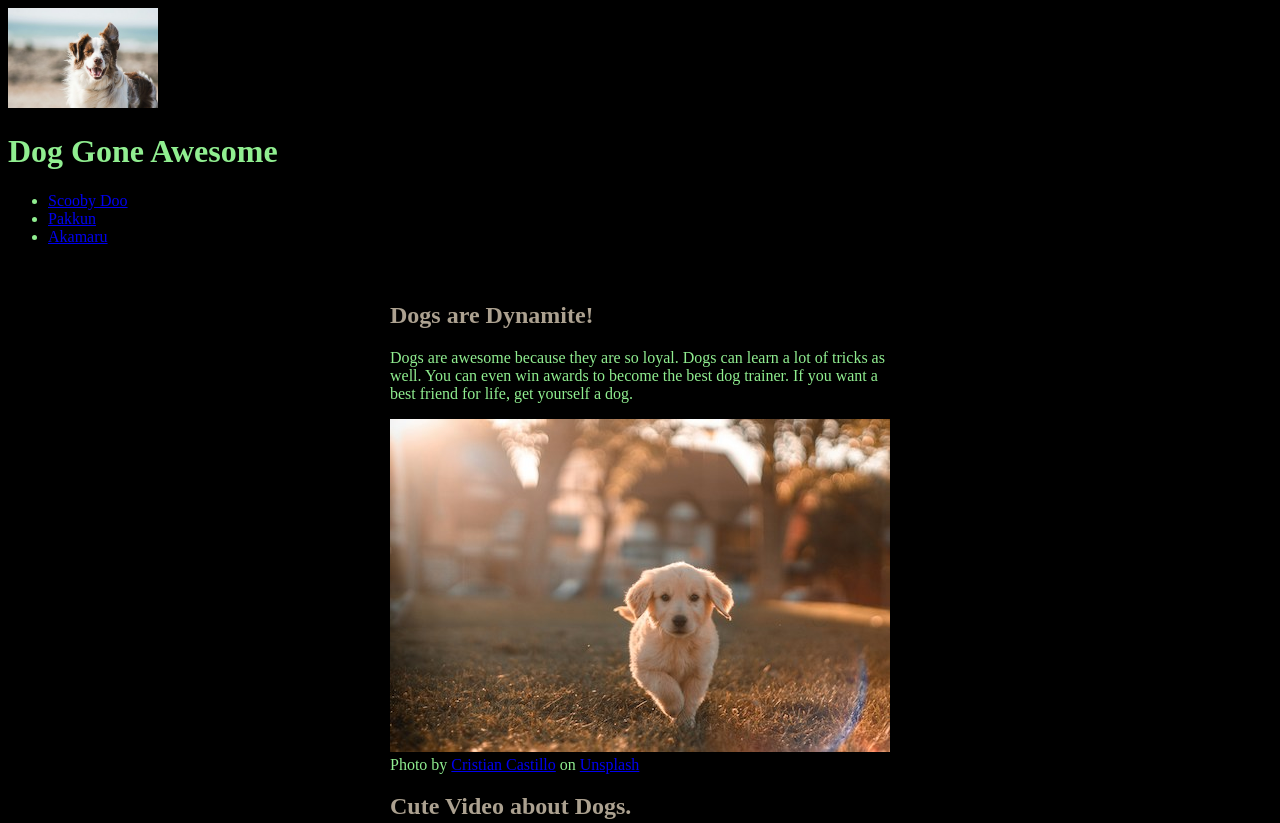
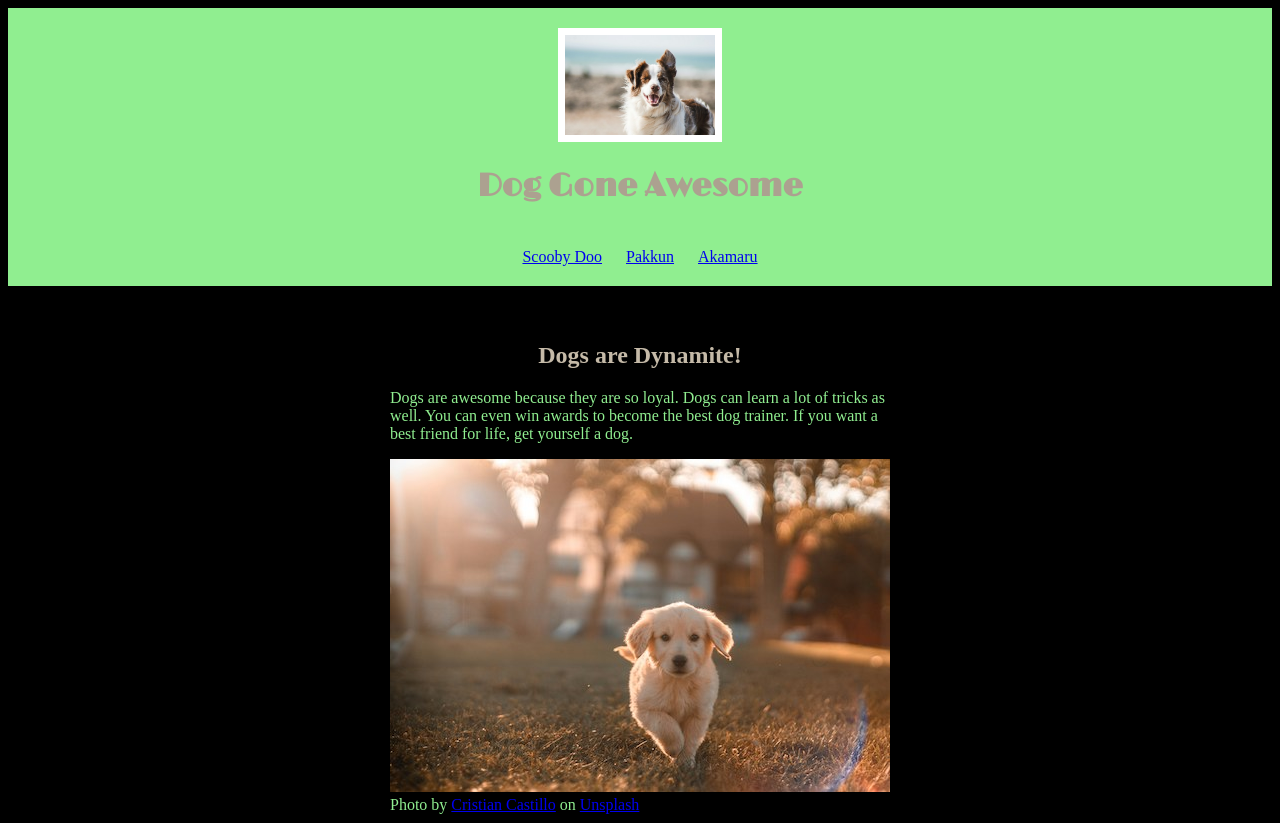
Before and after one commit to techbyjonathan/techbyjonathan.github.io, a plain HTML site: page index.html in a window 1280 px wide. Shown: the top 823 px of the page. Drawn offline with nearby package versions, Linux system fonts and the light colour scheme; a web font is replaced by a local one.

Commit message:
Update styles.css

```diff
--- a/styles.css
+++ b/styles.css
@@ -1,7 +1,20 @@
+header {
+    text-align: center;
+    background: image();
+    border: white;
+    background-size: cover;
+    padding: 20px 0px 0px 0px;
+    background-color: lightgreen;
+
+}
+
 body {
     background-color: black;
     color: lightgreen;
 
+}
+.header-pic {
+    border: 7px solid white;
 }
 article {
     max-width: 500px;
@@ -9,6 +22,22 @@ article {
     margin: 0 auto;
     color: lightgreen;
 }
-h2 {
+h1 {
+    font-family: "Limelight", sans-serif;
+    font-size: xx-large;
     color: rgb(172, 161, 144);
 }
+
+h2 {
+    font-family: "DM Serif Text", serif;
+    color: rgb(197, 186, 168);
+    text-align: center;
+}
+
+ul {
+    padding: 20px;
+}
+li {
+    display: inline;
+    padding: 0px 10px 0px 10px;
+}
```
